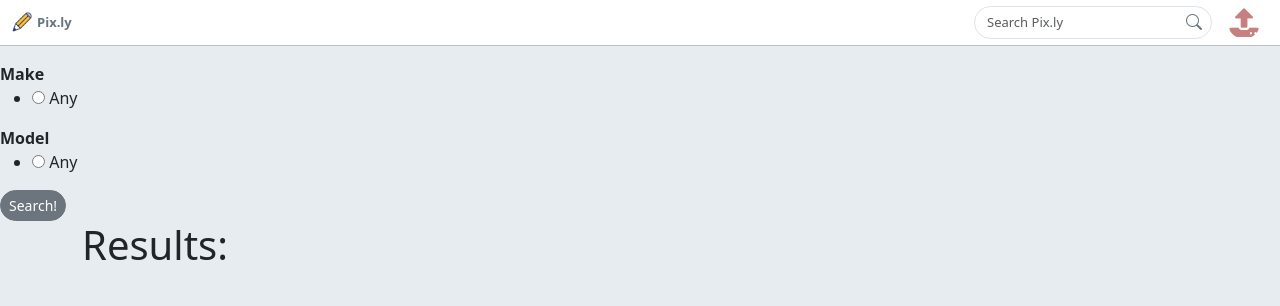
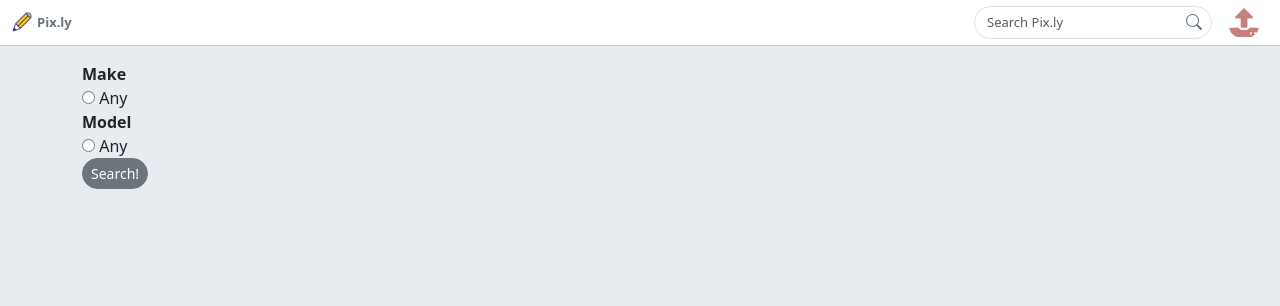
Before and after one commit to CaitlynRichmond/pixly, a Flask app: page /images in a window 1280 px wide. Shown: the top 306 px of the page. Run offline with Flask 3, Linux system fonts and the light colour scheme; data that the repository does not hold is empty; some libraries are stand-ins or nearby versions.

Commit message:
Formatting of gallery page, starting process on the image editing paths

```diff
--- a/app.py
+++ b/app.py
@@ -1,12 +1,13 @@
 import os
 from dotenv import load_dotenv
 import boto3
+from flask_caching import Cache
 
 
 from flask import Flask, render_template, redirect, request
 from werkzeug.utils import secure_filename
 
-from PIL import Image, TiffImagePlugin
+from PIL import Image, TiffImagePlugin, ImageOps
 
 from PIL.ExifTags import TAGS
 from forms import ImageForm, EXIFSearchForm
@@ -16,7 +17,10 @@ from sqlalchemy import text, or_
 
 load_dotenv()
 
+
 app = Flask(__name__)
+cache = Cache(app)
+
 
 app.config["SQLALCHEMY_DATABASE_URI"] = os.environ["DATABASE_URL"]
 app.config["SQLALCHEMY_ECHO"] = False
@@ -183,3 +187,32 @@ def image_gallery():
     return render_template(
         "image-gallery.html", form=form, search=search, photos=photos
     )
+
+
+@app.route("/images/<int:id>/edit", methods=["GET", "POST"])
+def edit_image_test(id):
+    cache.clear()
+
+    filename = f"{id}.png"
+
+    s3.download_file(os.environ["AWS_BUCKET"], str(id), str(id))
+
+    os.rename(str(id), filename)
+    image = Image.open(filename)
+
+    newImage = ImageOps.flip(image)
+    newImage.save(os.path.join(filename))
+    content_type = image.format
+
+    s3.upload_file(
+        filename,
+        os.environ["AWS_BUCKET"],
+        str(id),
+        ExtraArgs={
+            "ContentType": f"{content_type}",
+        },
+    )
+
+    os.remove(filename)
+
+    return redirect(f"/images/{id}")
--- a/static/stylesheets/style.css
+++ b/static/stylesheets/style.css
@@ -120,19 +120,12 @@ nav form.navbar-form {
 }
 
 /* ======================= Gallery */
-.image-gallery{
-  width: 100%;
-  height: 100%;
-}
-.image-gallery > .container{
-  display: flex;
-  justify-content: center;
-  flex-direction: column;
-}
+
 .gallery-image{
   padding: 0rem;
+  height: 150px;
   width: 100%;
-  height: 150px;
+
 }
 
 .image-page{
--- a/templates/image-gallery.html
+++ b/templates/image-gallery.html
@@ -1,37 +1,43 @@
 {% extends 'base.html' %}
 {% block content %}
-<div class="image-gallery">
-  <!--TODO: Make the form one column and the right the images grid-->
-  <div>
+
+<div class="container text-center">
+  <div class="row">
+    <div class="col-sm-2">
       <form method="POST" class="Filter Fields">
         {{ form.hidden_tag() }} <!--add type=hidden form fields -->
 
         {% for field in form
         if field.widget.input_type != 'hidden' %}
 
-      <span>
+        <div class="text-start">
           <b> {{ field.label }} </b>
-        {{ field }}
+          {% for subfield in field%}
+          <div>
+            {{ subfield }}
+            {{ subfield.label}}
+
             {% for error in field.errors %}
             {{ error }}
-        {% endfor %}
-      </span>
+            {% endfor %}</div>
 
           {% endfor %}
+        </div>
+        {% endfor %}
 
-      <button class="btn btn-secondary btn-sm">Search!</button>
+        <button class="btn btn-secondary btn-sm float-start">Search!</button>
       </form>
     </div>
-
-  <div class="container text-center">
-    <h1 class="align-self-start">Results:</h1>
-    <div id="image-gallery-list" class="row">
+    <div class="col-sm-10">
+      <div class="row">
         {% for photo in photos %}
-      <div class="col-3"> <a href="/images/{{photo.id}}"> <img class="gallery-image img-thumbnail"
+        <div class="col-2"> <a href="/images/{{photo.id}}"> <img class="gallery-image img-thumbnail"
               src="https://pixly-cait.s3.us-east-2.amazonaws.com/{{photo.id}}">
           </a></div>
         {% endfor %}
       </div>
     </div>
   </div>
+</div>
+</div>
 {% endblock %}
```
Lines whose indentation alone changed are shown as unchanged.
